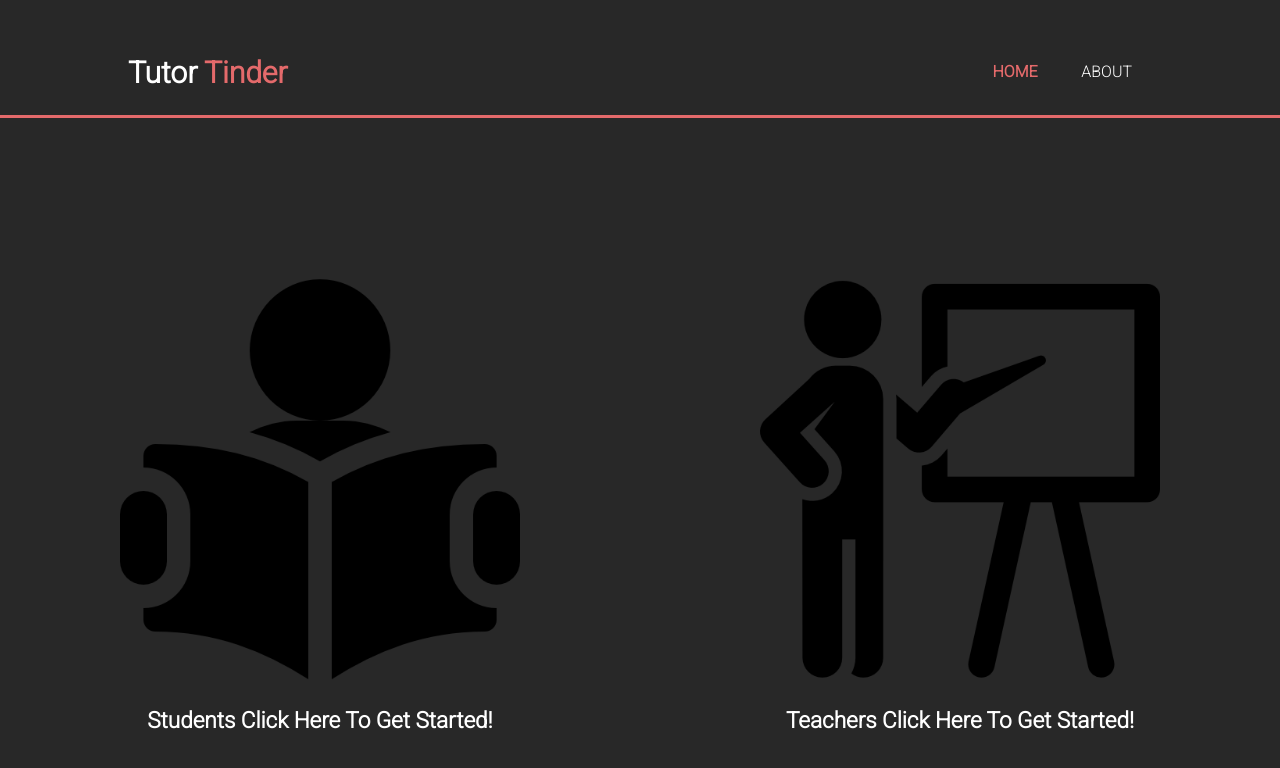
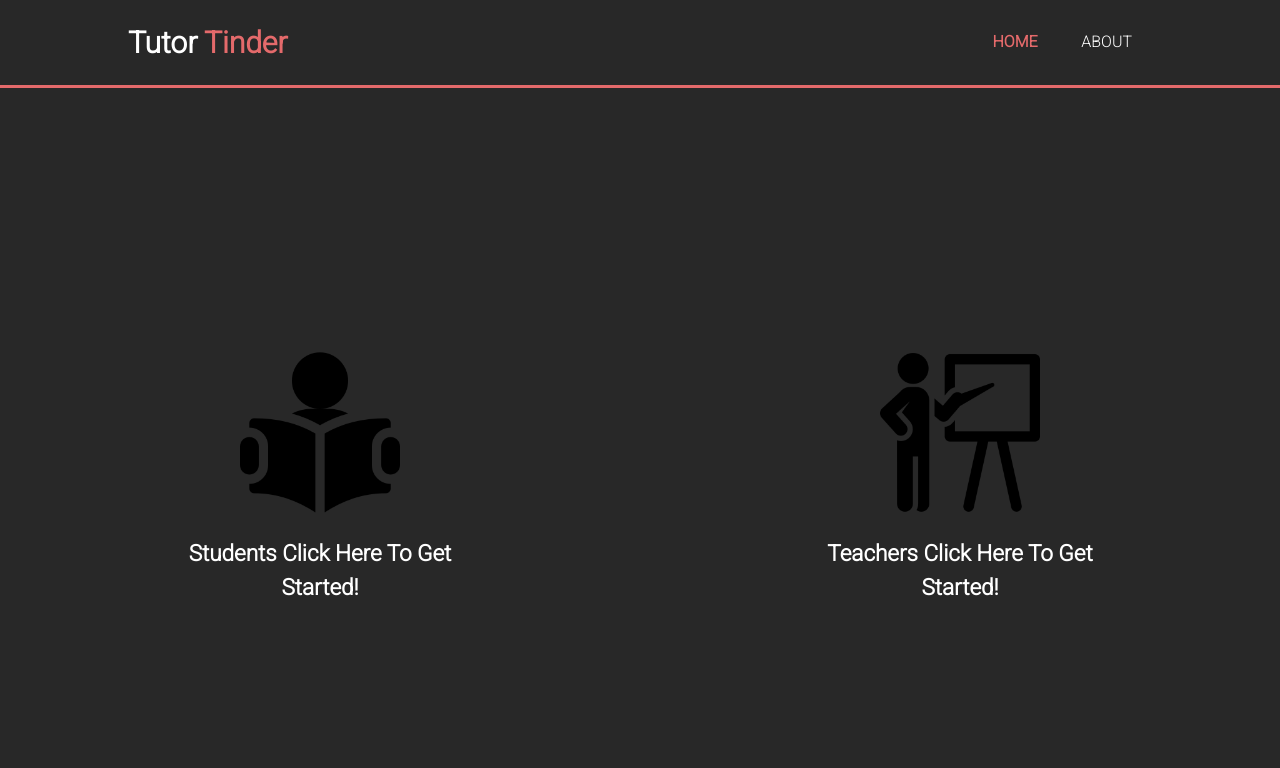
Before and after one commit to achintya2000/BitConnectGuys, a PHP site: page / in a window 1280 px wide. Shown: the top 768 px of the page. Run offline with PHP 8.4, Linux system fonts and the light colour scheme.

Commit message:
Added process.php

```diff
--- a/css/styles.css
+++ b/css/styles.css
@@ -18,7 +18,6 @@ body {
 
 header {
     color: white;
-    padding-top: 30px;
     min-height: 70px;
     border-bottom: #E46A6b 3px solid;
 }
@@ -82,7 +81,7 @@ header .highlight,
 }
 
 .centered img {
-    width: 400px;
+    width: 50%;
 }
 
 /* About Page */
```
Also changed, not shown: process.php (added).
